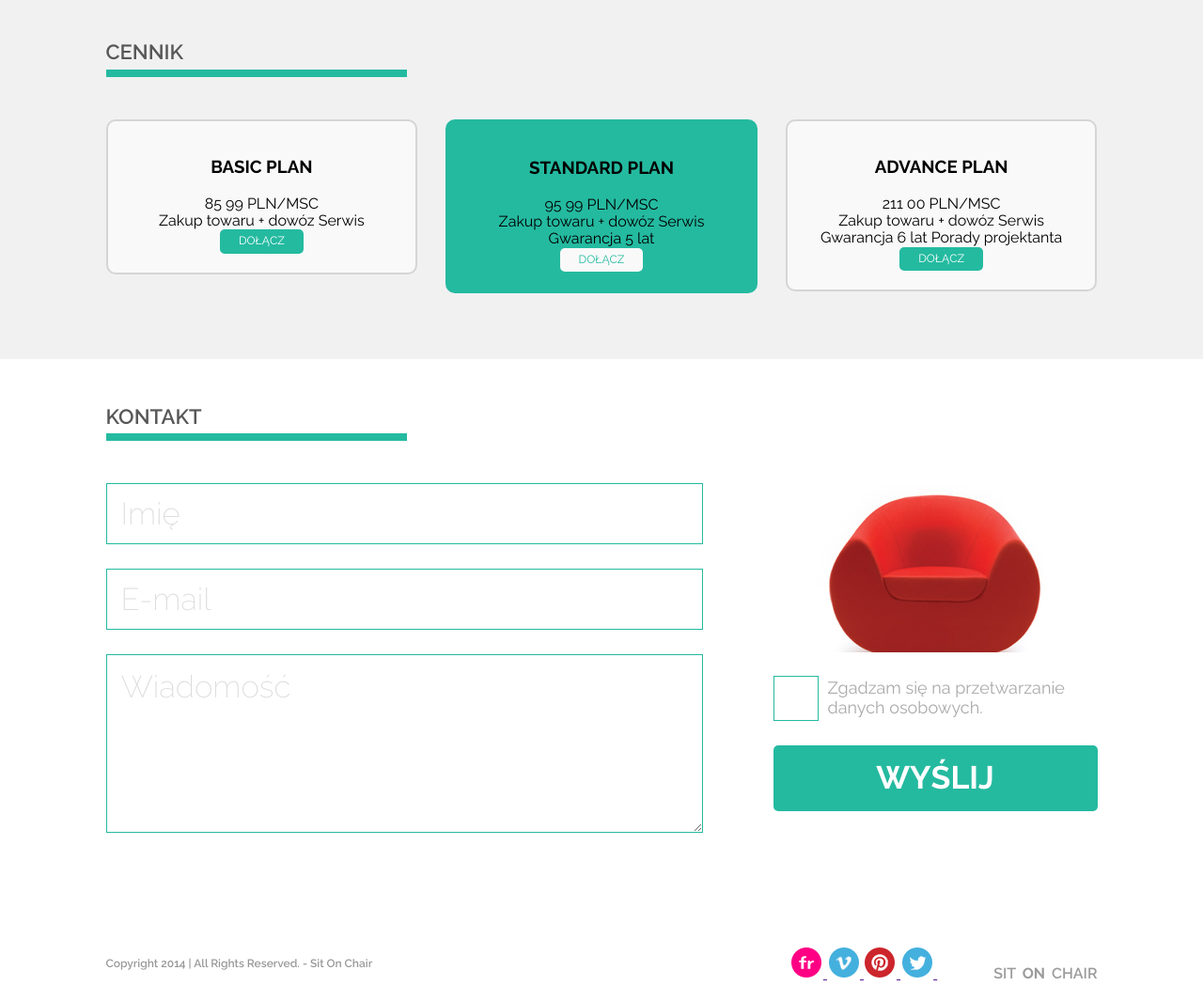
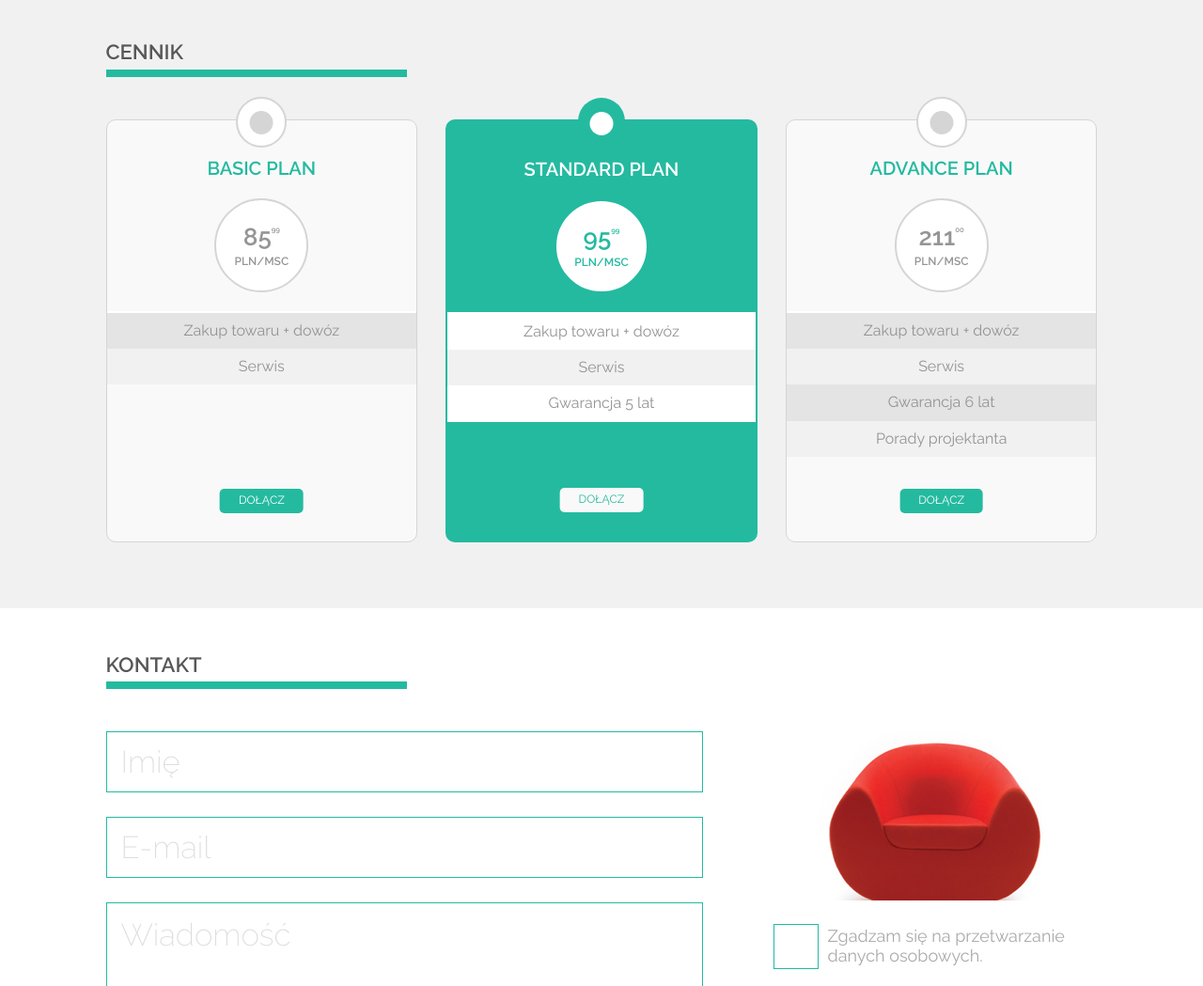
Before and after one commit to do32910/warsztat_html, a plain HTML site: page index.html in a window 1280 px wide. Shown: the part 900-1949 px from the top of the page at 94% size. Drawn offline with Linux system fonts and the light colour scheme.

Commit message:
minor fixes

```diff
--- a/css/style.css
+++ b/css/style.css
@@ -133,7 +133,6 @@ btn:hover{
     color: var(--color);
 }
 .page-nav-list li:hover .page-nav-sublist{
-    display: block;
     opacity: 1;
     visibility: visible;
 }
@@ -141,11 +140,10 @@ btn:hover{
     opacity: 0;
     visibility: hidden;
     transition: 0.4s opacity;
-    display: none;
     background: #000;
     position: absolute;
     left: 50%;
-    top: 55px;
+    top: 50px;
     transform: translate(-50%, 0);
     padding: 10px 0;
 }
@@ -435,26 +433,65 @@ btn:hover{
 
 .main-price-list{
     background-color: #f1f1f1;
-    padding: 30px 0 70px;
+    padding: 30px 0 70px 0;
 }
 
 .price-tile{
     border-radius: 10px;
-    padding: 20px;
+    padding: 20px 0;
     text-align: center;
+    position: relative;
+    height: 450px;
 }
 
 .price-tile h3{
     text-transform: uppercase;
-}
-.main-price-list .col-1-3:nth-child(odd) .price-tile{
-    border: 2px solid #d5d5d5;
-    background-color: #f9f9f9;
+    font-size: 20px;
+    font-weight: 600;
 }
 
-.main-price-list .col-1-3:nth-child(even) .price-tile{
-    border: 3px solid var(--color);
-    background-color: var(--color);
+.price-info{
+    margin: 0 auto;
+    padding-top: 25px;
+    font-size: 26px;
+    font-weight: 600;
+    border-radius: 50%;
+    width: 100px;
+    height: 100px;
+    background-color: #fff;
+}
+
+.price-info span{
+    display: block;
+    padding-top: 5px;
+    font-size: 12px;
+
+}
+
+.detail{
+    width: 100%;
+    display: inline-block;
+    margin: 0;
+    padding: 10px;
+    color: #939393;
+}
+
+.price-tile sup{
+    font-size: 0.3em;
+    margin-top: -100px;
+    vertical-align: 10px;
+}
+
+.price-button{
+    position: absolute;
+    bottom: 30px;
+    left: 50%;
+    transform: translate(-50%);
+}
+/* -------------------------------------------------------------------Odd */
+.main-price-list .col-1-3:nth-child(odd) .price-tile{
+    border: 1px solid #d5d5d5;
+    background-color: #f9f9f9;
 }
 
 .main-price-list .col-1-3:nth-child(odd) .price-button{
@@ -462,6 +499,57 @@ btn:hover{
     padding: 6px 20px;
     font-weight: 500;
 }
+
+.main-price-list .col-1-3:nth-child(odd) .price-tile h3{
+    color: var(--color);
+}
+
+.main-price-list .col-1-3:nth-child(odd) .price-info{
+    color: #959595;
+    border: 2px solid #d5d5d5;
+}
+
+.main-price-list .col-1-3:nth-child(odd) .detail{
+    background-color: #e4e4e4;
+}
+.main-price-list .col-1-3:nth-child(odd) .detail:nth-child(2n){
+    background-color: #f1f1f1;
+}
+
+.main-price-list .col-1-3:nth-child(odd) .price-tile:after{
+    content: '';
+    width: 50px;
+    height: 50px;
+    border: 2px solid #d5d5d5;
+    background-color: #fff;
+    border-radius: 50%;
+    z-index: 1;
+    position: absolute;
+    top: -25px;
+    left: 50%;
+    transform: translateX(-50%);
+}
+
+.main-price-list .col-1-3:nth-child(odd) .price-tile:before{
+    content: '';
+    width: 25px;
+    height: 25px;
+    background-color: #d5d5d5;
+    border-radius: 50%;
+    z-index: 2;
+    position: absolute;
+    top: -10px;
+    left: 50%;
+    transform: translateX(-50%);
+}
+
+/* -------------------------------------------------------------------Even */
+
+.main-price-list .col-1-3:nth-child(even) .price-tile{
+    border: 2px solid var(--color);
+    background-color: var(--color);
+}
+
 
 .main-price-list .col-1-3:nth-child(even) .price-button{
     font-size: 12px;
@@ -471,10 +559,67 @@ btn:hover{
     font-weight: 500;
 }
 
+.main-price-list .col-1-3:nth-child(even) .price-tile h3{
+    color: #fff;
+}
 
+.main-price-list .col-1-3:nth-child(even) .price-info{
+    color: var(--color);
+    border: 2px solid var(--color);
 
+}
 
+.offer-details:nth-child(odd){
+    width: 100%;
+    border-top: 2px solid #fff;
+    margin-top: 20px;
+    padding-bottom: 30px;
+}
+.offer-details:nth-child(even){
+    width: 100%;
+    border-top: 2px solid var(--color);
+    margin-top: 20px;
+    padding-bottom: 30px;
+}
+ .detail{
+    width: 100%;
+    display: inline-block;
+    margin: 0;
+    padding: 10px;
+    color: #939393;
+}
+.main-price-list .col-1-3:nth-child(even) .detail{
+    background-color: #fff;
+}
+.main-price-list .col-1-3:nth-child(even) .detail:nth-child(2n){
+    background-color: #f1f1f1;
+}
 
+.main-price-list .col-1-3:nth-child(even) .price-tile:after{
+    content: '';
+    width: 50px;
+    height: 50px;
+    background-color: var(--color);
+    border-radius: 50%;
+    z-index: 1;
+    position: absolute;
+    top: -25px;
+    left: 50%;
+    transform: translateX(-50%);
+}
+
+.main-price-list .col-1-3:nth-child(even) .price-tile:before{
+    content: '';
+    width: 25px;
+    height: 25px;
+    background-color: #fff;
+    border-radius: 50%;
+    z-index: 2;
+    position: absolute;
+    top: -10px;
+    left: 50%;
+    transform: translateX(-50%);
+}
 
 /* -----------------------------------footer--------------------------- */
 
@@ -505,6 +650,7 @@ btn:hover{
     font-weight: 600;
     color: #9b9b9b;
     word-spacing: 3px;
+    vertical-align: 10px;
 }
 
 .footer-logo span{
--- a/index.html
+++ b/index.html
@@ -10,7 +10,7 @@
     <link rel="stylesheet" href="https://cdnjs.cloudflare.com/ajax/libs/font-awesome/4.7.0/css/font-awesome.min.css">
     <link rel="stylesheet" type="text/css" media="screen" href="css/normalize.css" />
     <link rel="stylesheet" type="text/css" media="screen" href="css/style.css" />
-    <script src="main.js"></script>
+    <!-- <script src="main.js"></script> -->
 </head>
 
 <body>
@@ -132,7 +132,7 @@
                 <div class="col-1-3">
                     <div class="price-tile">
                         <h3>Basic plan</h3>
-                        <div class="price-info">85 99
+                        <div class="price-info">85<sup>99</sup>
                             <span>PLN/MSC</span>
                         </div>
                         <div class="offer-details">
@@ -145,7 +145,7 @@
                 <div class="col-1-3">
                     <div class="price-tile">
                         <h3>Standard plan</h3>
-                        <div class="price-info">95 99
+                        <div class="price-info">95<sup>99</sup>
                             <span>PLN/MSC</span>
                         </div>
                         <div class="offer-details">
@@ -159,7 +159,7 @@
                 <div class="col-1-3">
                     <div class="price-tile">
                         <h3>Advance plan</h3>
-                        <div class="price-info">211 00
+                        <div class="price-info">211<sup>00</sup>
                             <span>PLN/MSC</span>
                         </div>
                         <div class="offer-details">
@@ -216,18 +216,10 @@
         <div class="container space-between">
             <span class="footer-copyright"> Copyright 2014 | All Rights Reserved. - Sit On Chair</span>
             <div class="footer-icons">
-                <a href="">
-                    <img src="images/flickr.png" alt="flickr-icon">
-                </a>
-                <a href="">
-                    <img src="images/vimeo.png" alt="vimeo-icon">
-                </a>
-                <a href="">
-                    <img src="images/pinterest.png" alt="pintrest-icon">
-                </a>
-                <a href="">
-                    <img src="images/twitter.png" alt="twitter-icon">
-                </a>
+                <a href=""><img src="images/flickr.png" alt="flickr-icon"></a>
+                <a href=""><img src="images/vimeo.png" alt="vimeo-icon"></a>
+                <a href=""><img src="images/pinterest.png" alt="pintrest-icon"></a>
+                <a href=""><img src="images/twitter.png" alt="twitter-icon"></a>
                 <div class="footer-logo">Sit
                     <span>on</span> chair</div>
             </div>
```
